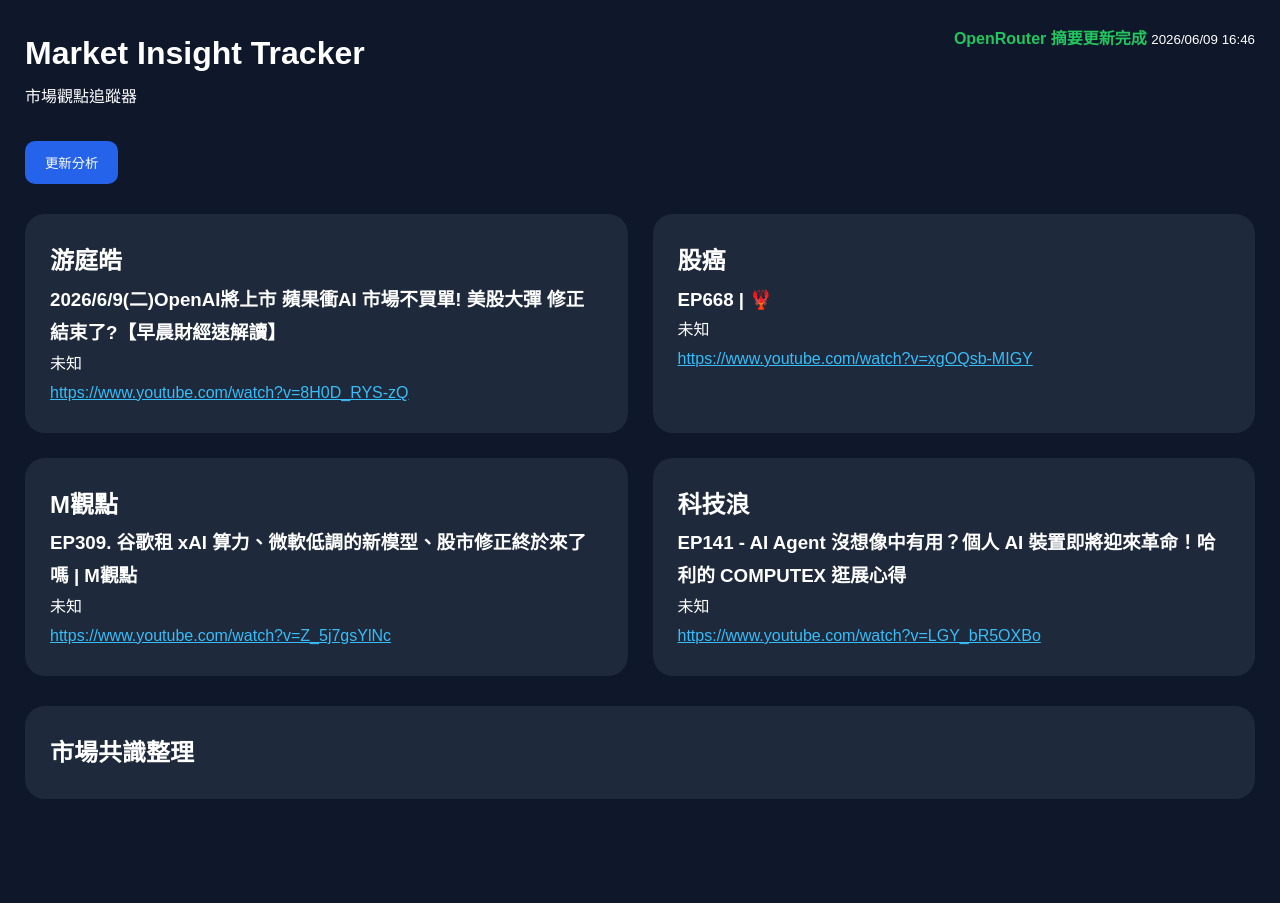
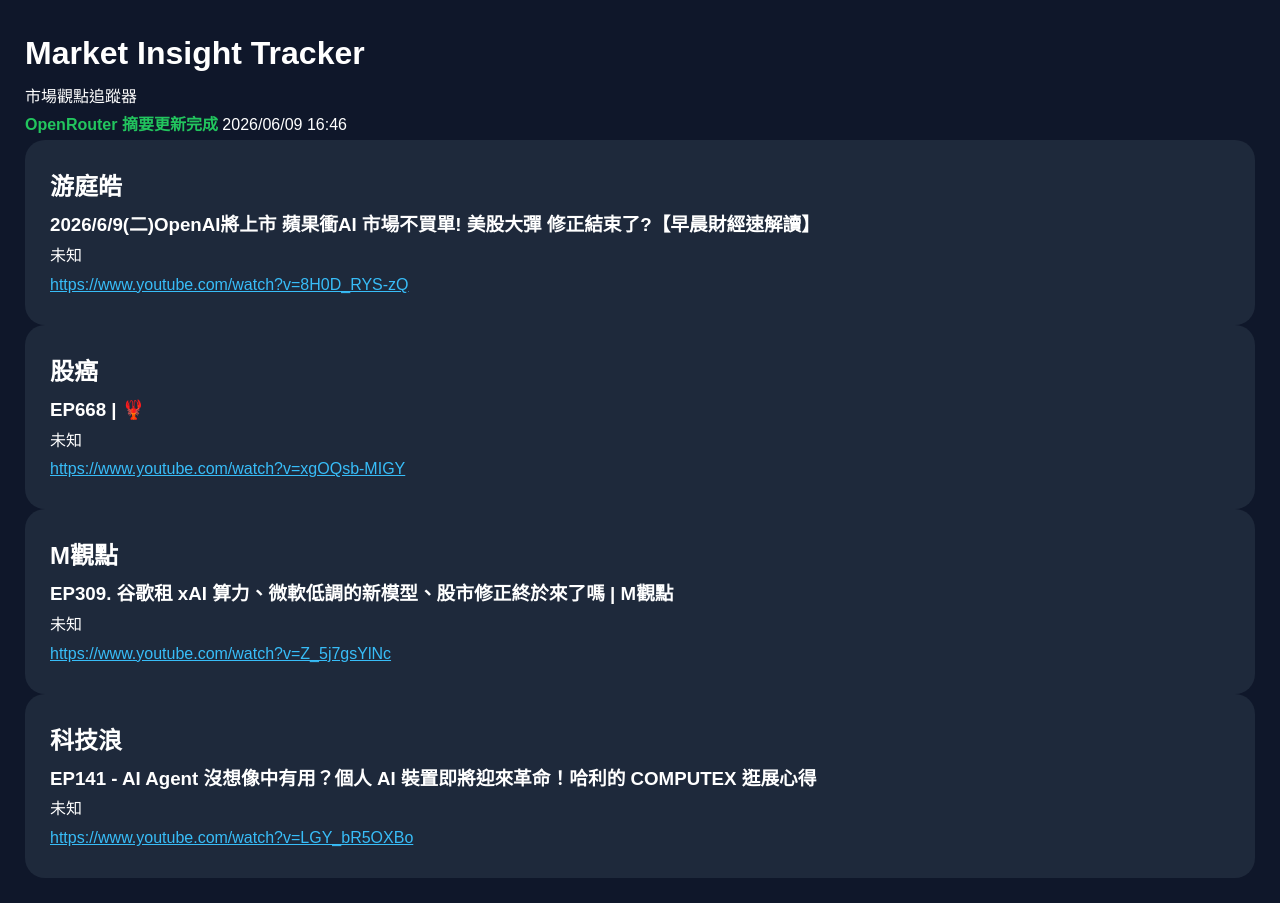
Before and after one commit to vicwiznf/market-insight-tracker, a plain HTML site: page index.html in a window 1280 px wide. Before the commit the page ends 824 px from the top, so only its background shows below. Drawn offline with Linux system fonts and the light colour scheme.

Commit message:
Update index.html

```diff
--- a/index.html
+++ b/index.html
@@ -1,40 +1,48 @@
 <!DOCTYPE html>
 <html lang="zh-Hant">
+
 <head>
     <meta charset="UTF-8">
     <meta name="viewport" content="width=device-width, initial-scale=1.0">
+
     <title>Market Insight Tracker</title>
 
-  <link rel="stylesheet" href="style.css?v=3">
+    <link rel="stylesheet" href="style.css">
 </head>
 
 <body>
 
-<header class="topbar">
+    <header>
+
         <div>
             <h1>Market Insight Tracker</h1>
             <p>市場觀點追蹤器</p>
         </div>
 
-  <div class="status-box">
-    <span id="update-status">讀取中...</span>
-    <small id="last-updated">--</small>
+        <div class="status">
+
+            <span id="update-status">
+                更新中...
+            </span>
+
+            <span id="last-updated">
+            </span>
+
         </div>
+
     </header>
 
-<section class="actions">
-  <button id="update-btn">更新分析</button>
-  <p id="update-message"></p>
-</section>
 
-<section class="grid" id="video-cards"></section>
+    <main>
 
-<section class="consensus-card">
-  <h2>市場共識整理</h2>
-  <div id="consensus"></div>
-</section>
+        <div id="video-cards">
+        </div>
 
-<script src="script.js?v=3"></script>
+    </main>
+
+
+    <script src="script.js"></script>
 
 </body>
+
 </html>
```
Lines whose indentation alone changed are shown as unchanged.
